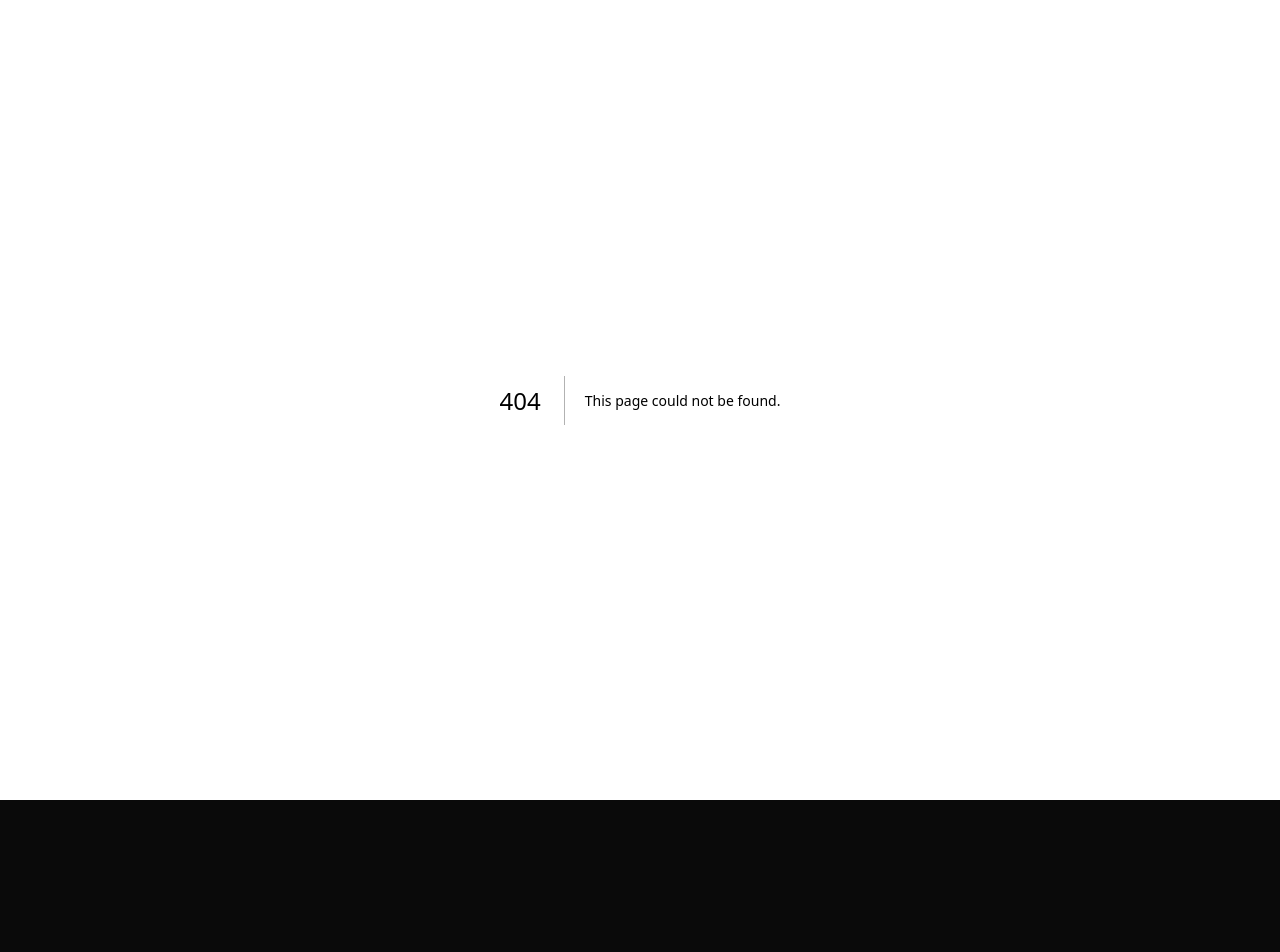
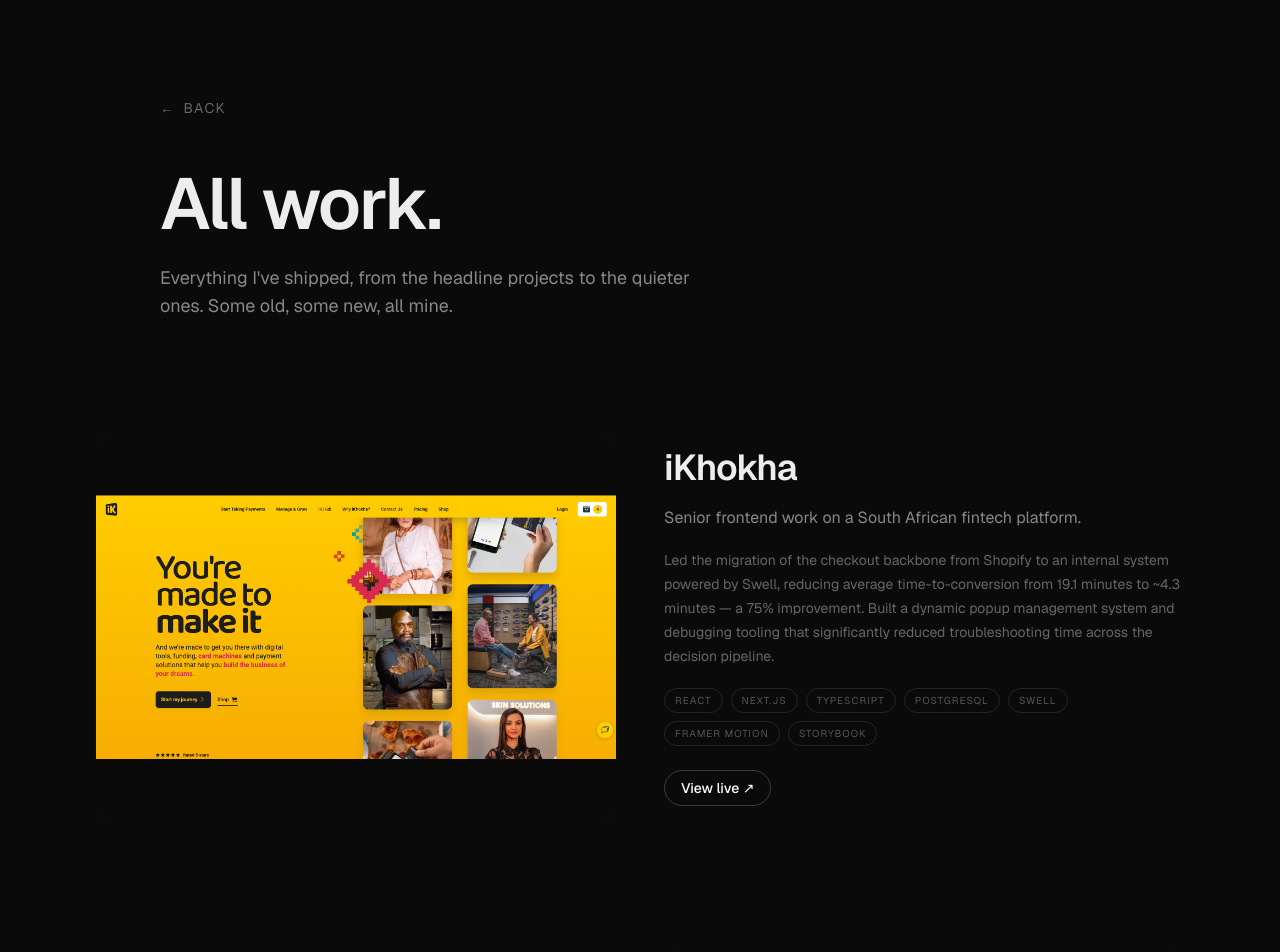
Before and after one commit to nativeB/me, a Next.js app: page /work in a window 1280 px wide. Before the commit this address had no page. Shown: the top 952 px of the page. Before the commit the page ends 800 px from the top, so only its background shows below. Built offline with nearby package versions, Linux system fonts and the light colour scheme.

Commit message:
feat: implement WorkPage and CompactCaseStudyCard components; add featured projects and images

```diff
--- /dev/null
+++ b/app/work/page.tsx
@@ -0,0 +1,48 @@
+import Link from "next/link";
+import type { Metadata } from "next";
+import { projects } from "@/data/projects";
+import CompactCaseStudyCard from "@/components/work/CompactCaseStudyCard";
+import Footer from "@/components/footer/Footer";
+
+export const metadata: Metadata = {
+  title: "Work — Quincy Hutchison",
+  description:
+    "Selected projects from 7+ years building fintech, consumer, and AI products.",
+};
+
+export default function WorkPage() {
+  return (
+    <main>
+      <header className="px-6 lg:px-24 pt-24 pb-12 max-w-6xl mx-auto">
+        <Link
+          href="/"
+          className="group inline-flex items-center gap-2 text-sm uppercase tracking-widest text-[#666] hover:text-[#ededed] transition-colors duration-200"
+        >
+          <span className="transition-transform duration-200 group-hover:-translate-x-1">
+            ←
+          </span>
+          Back
+        </Link>
+
+        <h1
+          className="mt-12 font-semibold tracking-tight leading-none"
+          style={{ fontSize: "clamp(40px, 6vw, 72px)" }}
+        >
+          All work.
+        </h1>
+        <p className="mt-6 text-lg text-[#888] max-w-xl">
+          Everything I&apos;ve shipped, from the headline projects to the
+          quieter ones. Some old, some new, all mine.
+        </p>
+      </header>
+
+      <section>
+        {projects.map((project) => (
+          <CompactCaseStudyCard key={project.id} project={project} />
+        ))}
+      </section>
+
+      <Footer />
+    </main>
+  );
+}
--- /dev/null
+++ b/components/work/CompactCaseStudyCard.tsx
@@ -0,0 +1,112 @@
+"use client";
+
+import Image from "next/image";
+import { motion } from "framer-motion";
+import { Button } from "@/components/ui/button";
+import type { Project } from "@/data/projects";
+
+type Props = {
+  project: Project;
+};
+
+export default function CompactCaseStudyCard({ project }: Props) {
+  const isLeft = project.imagePosition === "left";
+
+  const imageVariants = {
+    hidden: { opacity: 0, x: isLeft ? -40 : 40 },
+    visible: {
+      opacity: 1,
+      x: 0,
+      transition: { duration: 0.6, ease: [0.22, 1, 0.36, 1] as [number, number, number, number] },
+    },
+  };
+
+  const textVariants = {
+    hidden: { opacity: 0, y: 24 },
+    visible: {
+      opacity: 1,
+      y: 0,
+      transition: {
+        duration: 0.6,
+        ease: [0.22, 1, 0.36, 1] as [number, number, number, number],
+        delay: 0.12,
+      },
+    },
+  };
+
+  return (
+    <article
+      className={`min-h-[60vh] flex flex-col items-center gap-10 px-6 py-16 lg:gap-12 lg:px-24 ${
+        isLeft ? "lg:flex-row" : "lg:flex-row-reverse"
+      }`}
+    >
+      <motion.div
+        variants={imageVariants}
+        initial="hidden"
+        whileInView="visible"
+        viewport={{ once: true, margin: "-80px" }}
+        className="w-full lg:w-1/2"
+      >
+        <div
+          className="relative w-full rounded-2xl overflow-hidden"
+          style={{ aspectRatio: project.aspectRatio ?? "4/3" }}
+        >
+          {project.imageSrc ? (
+            <Image
+              src={project.imageSrc}
+              alt={project.imageAlt}
+              fill
+              style={{
+                objectFit: project.objectFit ?? "cover",
+                objectPosition: project.objectPosition ?? "center",
+              }}
+            />
+          ) : (
+            <div
+              className="absolute inset-0"
+              style={{
+                background: `linear-gradient(135deg, ${project.gradientFrom}, ${project.gradientTo})`,
+              }}
+            />
+          )}
+          <div className="absolute inset-0 rounded-2xl ring-1 ring-white/5" />
+        </div>
+      </motion.div>
+
+      <motion.div
+        variants={textVariants}
+        initial="hidden"
+        whileInView="visible"
+        viewport={{ once: true, margin: "-80px" }}
+        className="w-full lg:w-1/2 flex flex-col gap-4"
+      >
+        <h3 className="text-3xl sm:text-4xl font-semibold tracking-tight">
+          {project.title}
+        </h3>
+        <p className="text-base text-[#888] leading-7">{project.tagline}</p>
+        <p className="text-sm text-[#666] leading-6">{project.description}</p>
+
+        <div className="flex flex-wrap gap-2 mt-1">
+          {project.stack.map((tech) => (
+            <span
+              key={tech}
+              className="text-[10px] uppercase tracking-widest border border-white/10 rounded-full px-2.5 py-1 text-[#555]"
+            >
+              {tech}
+            </span>
+          ))}
+        </div>
+
+        {project.link && (
+          <div className="mt-2">
+            <Button variant="outline" size="sm" asChild>
+              <a href={project.link} target="_blank" rel="noopener noreferrer nofollow">
+                View live ↗
+              </a>
+            </Button>
+          </div>
+        )}
+      </motion.div>
+    </article>
+  );
+}
--- a/components/work/WorkSection.tsx
+++ b/components/work/WorkSection.tsx
@@ -1,12 +1,25 @@
-import { projects } from "@/data/projects";
+import Link from "next/link";
+import { featuredProjects } from "@/data/projects";
 import CaseStudyCard from "./CaseStudyCard";
 
 export default function WorkSection() {
   return (
     <section id="work">
-      {projects.map((project) => (
+      {featuredProjects.map((project) => (
         <CaseStudyCard key={project.id} project={project} />
       ))}
+
+      <div className="flex justify-center pb-24">
+        <Link
+          href="/work"
+          className="group inline-flex items-center gap-2 text-sm uppercase tracking-widest text-[#666] hover:text-[#ededed] transition-colors duration-200"
+        >
+          View all work
+          <span className="transition-transform duration-200 group-hover:translate-x-1">
+            →
+          </span>
+        </Link>
+      </div>
     </section>
   );
 }
--- a/data/projects.ts
+++ b/data/projects.ts
@@ -13,6 +13,7 @@
   objectPosition?: string;
   objectFit?: "cover" | "contain";
   aspectRatio?: string;
+  featured?: boolean;
 };
 
 export const projects: Project[] = [
@@ -39,6 +40,7 @@
     imagePosition: "left",
     objectFit: "contain",
     objectPosition: "center",
+    featured: true,
   },
   {
     id: "wevibe",
@@ -51,10 +53,28 @@
     imageSrc: "/images/wevibe.png",
     gradientFrom: "#1a0a2e",
     gradientTo: "#3b1fa8",
-    link: "https://apps.apple.com/app/wevibe",
+    link: "https://apps.apple.com/us/app/wevibe/id6756529528",
     imagePosition: "right",
     objectFit: "contain",
     objectPosition: "center",
+    featured: true,
+  },
+  {
+    id: "pagebreak",
+    title: "Pagebreak",
+    tagline: "An autonomous AI news site that finds trends and writes daily.",
+    description:
+      "A fully autonomous newsroom — no human in the loop. Scans for emerging trends across topics, writes articles daily, and publishes on its own. Built end-to-end: agent orchestration, content pipeline, publishing, and the reader-facing site.",
+    stack: ["Next.js", "TypeScript", "Anthropic", "Node.js", "PostgreSQL"],
+    imageAlt: "Pagebreak autonomous news site",
+    imageSrc: "/images/pagebreak.png",
+    gradientFrom: "#0a0a0a",
+    gradientTo: "#1a1a1a",
+    link: "https://www.pagebreak.co/",
+    imagePosition: "left",
+    objectFit: "contain",
+    objectPosition: "center",
+    featured: true,
   },
   {
     id: "scriptor",
@@ -68,9 +88,27 @@
     gradientFrom: "#0d0d1a",
     gradientTo: "#1a1a3e",
     link: "https://scriptor-g157.vercel.app/",
+    imagePosition: "right",
+    objectFit: "contain",
+    objectPosition: "center",
+    featured: true,
+  },
+  {
+    id: "duel-of-names",
+    title: "Duel of Names",
+    tagline: "An audible AI game built in 24 hours for a hackathon.",
+    description:
+      "Two beings face each other, each declaring what they become — until one reaches a name the other cannot answer. Three Claude Sonnet calls per turn (opponent, judge, fading coach), streaming TTS via ElevenLabs, five voices, three difficulty modes. The judge produces real literary narrations; the duel must climb to earn its endings.",
+    stack: ["React", "TypeScript", "Anthropic", "ElevenLabs", "Replit"],
+    imageAlt: "Duel of Names game interface",
+    imageSrc: "/images/duel-of-names.png",
+    gradientFrom: "#1a0a0a",
+    gradientTo: "#3a1a1a",
+    link: "https://duel-of-names.replit.app/",
     imagePosition: "left",
     objectFit: "contain",
     objectPosition: "center",
+    featured: true,
   },
   {
     id: "atlas",
@@ -112,3 +150,5 @@
     aspectRatio: "3/4",
   },
 ];
+
+export const featuredProjects = projects.filter((p) => p.featured);
```
Also changed, not shown: public/images/duel-of-names.png (added), 1 other file (tests, documents, lock files or other folders).
